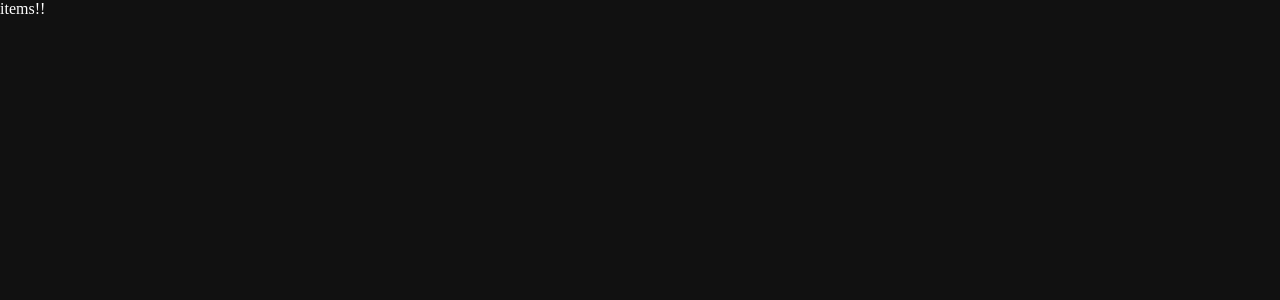
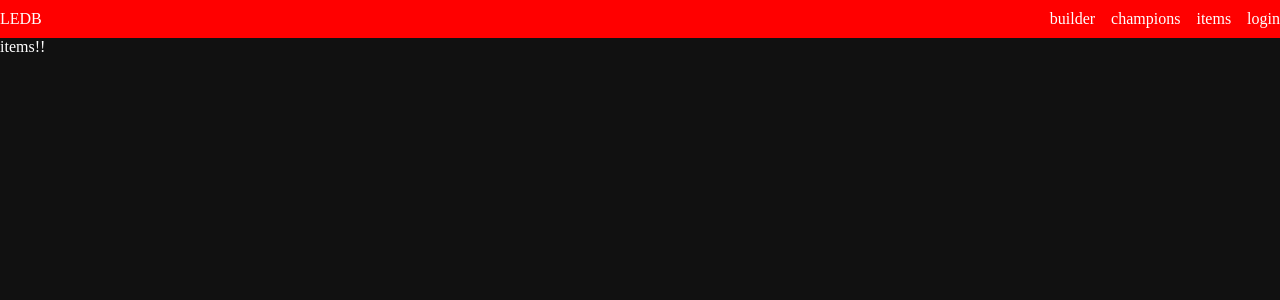
Before and after one commit to cr3sp0/league-easy-database, a SvelteKit app: page /items in a window 1280 px wide. Shown: the top 300 px of the page. Built offline with nearby package versions, Linux system fonts and the light colour scheme.

Commit message:
Added the navbar in each page, and linked the home page in the logo.

```diff
--- a/src/lib/components/navbar.svelte
+++ b/src/lib/components/navbar.svelte
@@ -1,12 +1,14 @@
 <div class="nav-container">
   <div class="nav-content">
-    <div class="nav-title">LEDB</div>
+    <div class="nav-title">
+      <a href="/">LEDB</a>
+    </div>
     <div class="spacing"></div>
     <div class="nav-links">
       <a href="/builder" class="nav-link">builder</a>
-      <a href="../champions" class="nav-link">champions</a>
-      <a href="../items" class="nav-link">items</a>
-      <a href="../login" class="nav-link">login</a>
+      <a href="/champions" class="nav-link">champions</a>
+      <a href="/items" class="nav-link">items</a>
+      <a href="/login" class="nav-link">login</a>
     </div>
   </div>
 </div>
--- a/src/routes/builder/+page.svelte
+++ b/src/routes/builder/+page.svelte
@@ -1 +1,6 @@
+<script>
+  import Navbar from "$lib/components/navbar.svelte";
+</script>
+
+<Navbar />
 <div class="builder-container">builder!!</div>
--- a/src/routes/champions/+page.svelte
+++ b/src/routes/champions/+page.svelte
@@ -1 +1,6 @@
+<script>
+  import Navbar from "$lib/components/navbar.svelte";
+</script>
+
+<Navbar />
 <div class="builder-container">champions!!</div>
--- a/src/routes/items/+page.svelte
+++ b/src/routes/items/+page.svelte
@@ -1 +1,6 @@
+<script>
+  import Navbar from "$lib/components/navbar.svelte";
+</script>
+
+<Navbar />
 <div class="builder-container">items!!</div>
--- a/src/routes/login/+page.svelte
+++ b/src/routes/login/+page.svelte
@@ -1 +1,6 @@
+<script>
+  import Navbar from "$lib/components/navbar.svelte";
+</script>
+
+<Navbar />
 <div class="builder-container">login!!</div>
```
